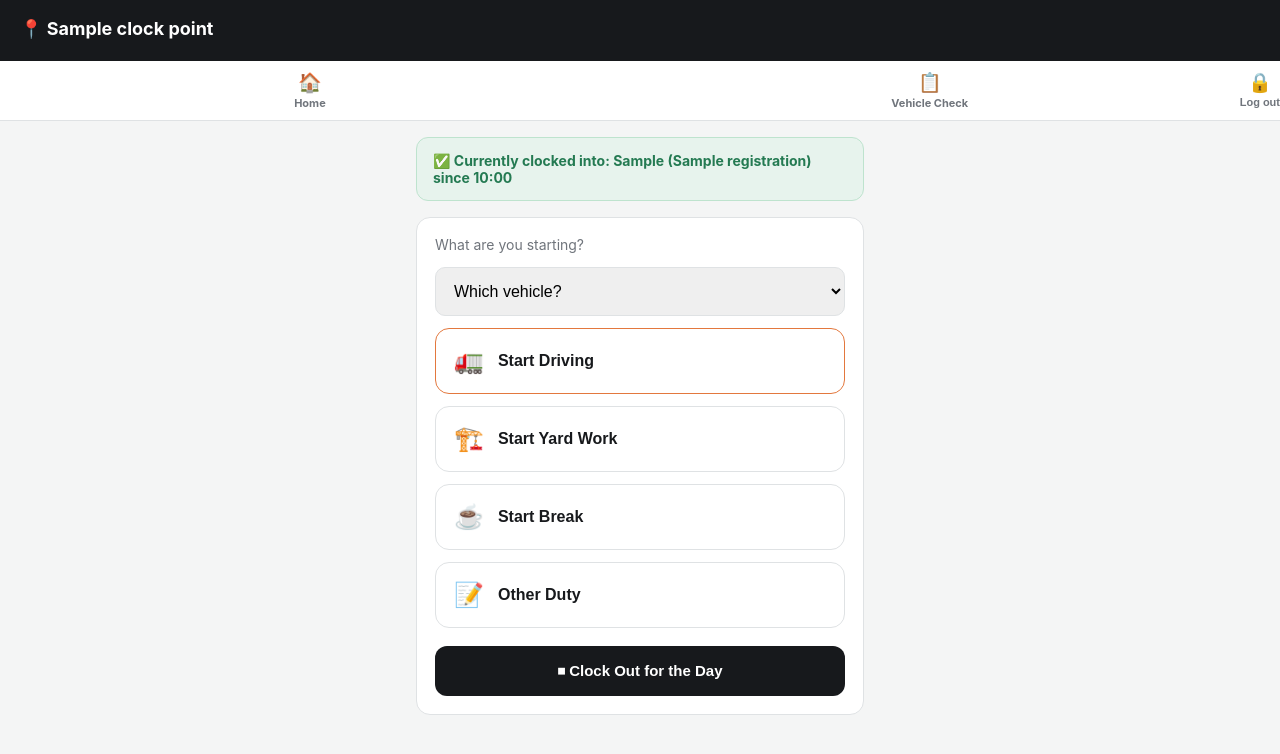
After one commit to EIOPONE/tiger-one-web, a FastAPI app: template app/templates/driver_clock.html in a window 1280 px wide. The commit adds this page. Shown: the top 754 px of the page. Run offline with FastAPI, Linux system fonts and the light colour scheme; the template is opened without the code that fills it: most values are stand-ins (such as "Sample title", 1, 10 or a date in 2020); some libraries are stand-ins or nearby versions.

Commit message:
Clocking In Barcodes

```diff
--- a/app/main.py
+++ b/app/main.py
@@ -2,6 +2,7 @@ from __future__ import annotations
 
 import os
 import asyncio
+import io
 import uuid
 from datetime import date, datetime, timedelta
 from pathlib import Path
@@ -745,6 +746,76 @@ def vehicle_checks_page(request: Request, db: Session = Depends(db_dependency)):
     })
 
 
+# --- clock points + timesheets (office admin) -----------------------------------------------
+
+@app.get("/clock-points", response_class=HTMLResponse)
+def clock_points_page(request: Request, db: Session = Depends(db_dependency)):
+    user = require_office_user(request, db)
+    if isinstance(user, RedirectResponse):
+        return user
+    return templates.TemplateResponse(request, "clock_points.html", {
+        "user": user, "active": "clock-points", "clock_points": crud.list_clock_points(db),
+        "drivers_status": crud.list_all_drivers_time_status(db),
+    })
+
+
+@app.post("/clock-points/new")
+def clock_points_new(request: Request, name: str = Form(...), db: Session = Depends(db_dependency)):
+    user = require_office_user(request, db)
+    if isinstance(user, RedirectResponse):
+        return user
+    crud.create_clock_point(db, name)
+    return RedirectResponse("/clock-points", status_code=303)
+
+
+@app.post("/clock-points/{clock_point_id}/deactivate")
+def clock_points_deactivate(request: Request, clock_point_id: int, db: Session = Depends(db_dependency)):
+    user = require_office_user(request, db)
+    if isinstance(user, RedirectResponse):
+        return user
+    crud.deactivate_clock_point(db, clock_point_id)
+    return RedirectResponse("/clock-points", status_code=303)
+
+
+@app.get("/clock-points/{clock_point_id}/qr.png")
+def clock_points_qr(request: Request, clock_point_id: int, db: Session = Depends(db_dependency)):
+    """The printable QR code — points at /driver/clock/{token}. A driver's
+    phone camera reads this straight into the browser, no app needed."""
+    user = require_office_user(request, db)
+    if isinstance(user, RedirectResponse):
+        return user
+    point = db.get(models.ClockPoint, clock_point_id)
+    if not point:
+        raise HTTPException(status_code=404, detail="Clock point not found")
+    import qrcode
+    clock_url = str(request.base_url).rstrip("/") + f"/driver/clock/{point.token}"
+    img = qrcode.make(clock_url, box_size=10, border=2)
+    buf = io.BytesIO()
+    img.save(buf, format="PNG")
+    return Response(content=buf.getvalue(), media_type="image/png")
+
+
+@app.get("/timesheets", response_class=HTMLResponse)
+def timesheets_page(request: Request, driver_id: str = "", date_from: str = "", date_to: str = "",
+                     db: Session = Depends(db_dependency)):
+    user = require_office_user(request, db)
+    if isinstance(user, RedirectResponse):
+        return user
+    today = date.today()
+    date_from = date_from or (today - timedelta(days=7)).isoformat()
+    date_to = date_to or today.isoformat()
+    drivers = crud.list_drivers(db)
+    entries, summary = [], {}
+    selected_driver_id = int(driver_id) if driver_id else (drivers[0].user_id if drivers else None)
+    if selected_driver_id:
+        entries = crud.time_entries_for_driver(db, selected_driver_id, date_from, date_to)
+        summary = crud.hours_summary(entries)
+    return templates.TemplateResponse(request, "timesheets.html", {
+        "user": user, "active": "timesheets", "drivers": drivers, "selected_driver_id": selected_driver_id,
+        "date_from": date_from, "date_to": date_to, "entries": entries, "summary": summary,
+    })
+
+
 # --- office notifications (delivery completed toast) -----------------------------------------
 
 @app.get("/api/notifications/deliveries-since")
@@ -872,25 +943,29 @@ def xero_disconnect(request: Request, db: Session = Depends(db_dependency)):
 
 
 @app.get("/driver/login", response_class=HTMLResponse)
-def driver_login_page(request: Request, db: Session = Depends(db_dependency)):
+def driver_login_page(request: Request, next: str = "", db: Session = Depends(db_dependency)):
     user = get_user_or_none(request, db)
     if user:
-        return RedirectResponse("/driver" if user.role == "Driver" else "/", status_code=303)
+        safe_next = next if next.startswith("/driver/") else "/driver"
+        return RedirectResponse(safe_next if user.role == "Driver" else "/", status_code=303)
     return templates.TemplateResponse(request, "driver_login.html", {
-        "user": None, "drivers": crud.list_drivers(db),
+        "user": None, "drivers": crud.list_drivers(db), "next": next,
     })
 
 
 @app.post("/driver/login")
 def driver_login_submit(request: Request, username: str = Form(...), pin: str = Form(...),
-                         db: Session = Depends(db_dependency)):
+                         next: str = Form(""), db: Session = Depends(db_dependency)):
     user = crud.authenticate(db, username, pin)
     if not user or user.role != "Driver":
         return templates.TemplateResponse(request, "driver_login.html", {
-            "user": None, "drivers": crud.list_drivers(db), "error": "Incorrect PIN — try again",
+            "user": None, "drivers": crud.list_drivers(db), "error": "Incorrect PIN — try again", "next": next,
         }, status_code=401)
     token = signer.dumps({"user_id": user.user_id})
-    response = RedirectResponse("/driver", status_code=303)
+    # Only ever redirect within our own /driver/... routes — never follow an
+    # arbitrary external "next" value from a URL.
+    destination = next if next.startswith("/driver/") else "/driver"
+    response = RedirectResponse(destination, status_code=303)
     response.set_cookie("session", token, httponly=True, samesite="lax")
     return response
 
@@ -900,10 +975,57 @@ def driver_dashboard(request: Request, db: Session = Depends(db_dependency)):
     user = get_user_or_none(request, db)
     if not user:
         return RedirectResponse("/driver/login", status_code=303)
+    clock_points = crud.list_clock_points(db)
     return templates.TemplateResponse(request, "driver_dashboard.html", {
         "user": user, "jobs": crud.deliveries_for_driver(db, user.user_id),
         "checked_in_today": crud.driver_has_checked_in_today(db, user.user_id),
+        "active_entry": crud.get_active_time_entry(db, user.user_id),
+        "first_clock_point": clock_points[0] if clock_points else None,
     })
+
+
+# --- driver hours: clock in/out via QR scan --------------------------------------------
+
+@app.get("/driver/clock/{token}", response_class=HTMLResponse)
+def driver_clock_page(token: str, request: Request, db: Session = Depends(db_dependency)):
+    user = get_user_or_none(request, db)
+    if not user:
+        # Bounce to login, then straight back to this exact QR link once signed in.
+        return RedirectResponse(f"/driver/login?next=/driver/clock/{token}", status_code=303)
+    point = crud.get_clock_point_by_token(db, token)
+    if not point:
+        raise HTTPException(status_code=404, detail="This clock-in code isn't recognised — check with the office.")
+    return templates.TemplateResponse(request, "driver_clock.html", {
+        "user": user, "clock_point": point, "vehicles": crud.list_vehicles(db),
+        "active_entry": crud.get_active_time_entry(db, user.user_id),
+    })
+
+
+@app.post("/driver/clock/{token}/start")
+def driver_clock_start(
+    token: str, request: Request, activity_type: str = Form(...), vehicle_id: str = Form(""),
+    db: Session = Depends(db_dependency),
+):
+    user = get_user_or_none(request, db)
+    if not user:
+        return RedirectResponse("/driver/login", status_code=303)
+    point = crud.get_clock_point_by_token(db, token)
+    if not point:
+        raise HTTPException(status_code=404, detail="Clock point not found")
+    crud.start_activity(
+        db, user.user_id, activity_type, clock_point_id=point.clock_point_id,
+        vehicle_id=int(vehicle_id) if vehicle_id else None, source="qr_scan",
+    )
+    return RedirectResponse("/driver", status_code=303)
+
+
+@app.post("/driver/clock/{token}/out")
+def driver_clock_out(token: str, request: Request, db: Session = Depends(db_dependency)):
+    user = get_user_or_none(request, db)
+    if not user:
+        return RedirectResponse("/driver/login", status_code=303)
+    crud.clock_out(db, user.user_id)
+    return RedirectResponse("/driver", status_code=303)
 
 
 # --- driver vehicle check (daily walkaround, DVSA-style) ---------------------------------
--- a/app/templates/base.html
+++ b/app/templates/base.html
@@ -110,6 +110,8 @@
       <a href="/vehicles" class="{{ 'active' if active=='vehicles' }}"><span class="dot"></span>Vehicles</a>
       {% if user.role == 'Admin' %}<a href="/staff" class="{{ 'active' if active=='staff' }}"><span class="dot"></span>Staff</a>{% endif %}
       <a href="/vehicle-checks" class="{{ 'active' if active=='vehicle-checks' }}"><span class="dot"></span>Vehicle Checks</a>
+      <a href="/clock-points" class="{{ 'active' if active=='clock-points' }}"><span class="dot"></span>Clock Points</a>
+      <a href="/timesheets" class="{{ 'active' if active=='timesheets' }}"><span class="dot"></span>Timesheets</a>
       <a href="/reports" class="{{ 'active' if active=='reports' }}"><span class="dot"></span>Sales Reports</a>
       <a href="/xero" class="{{ 'active' if active=='xero' }}"><span class="dot"></span>Xero</a>
     </nav>
--- /dev/null
+++ b/app/templates/driver_clock.html
@@ -0,0 +1,77 @@
+<!doctype html>
+<html lang="en">
+<head>
+  <meta charset="utf-8">
+  <meta name="viewport" content="width=device-width, initial-scale=1">
+  <title>Clock in — Tiger One</title>
+  <style>
+    :root { --orange:#E3783E; --orange-dark:#B65321; --ink:#17191C; --line:#DFE2E4; --muted:#70757C; --surface:#F4F5F5; --green:#247A52; }
+    * { box-sizing: border-box; -webkit-tap-highlight-color: transparent; }
+    body { margin: 0; font-family: -apple-system, "Segoe UI", Roboto, sans-serif; background: var(--surface); color: var(--ink); }
+    header { background: var(--ink); color: #fff; padding: 18px 20px; }
+    header h1 { margin: 0; font-size: 18px; }
+    header p { margin: 4px 0 0; color: #cfd2d5; font-size: 14px; }
+    .tabbar { position: sticky; top: 0; z-index: 20; display: flex; background: #fff; border-bottom: 1px solid var(--line); }
+    .tabbar a, .tabbar button { flex: 1; display: flex; flex-direction: column; align-items: center; gap: 2px; padding: 10px 0; text-decoration: none; color: var(--muted); font-size: 11px; font-weight: 700; background: none; border: 0; margin: 0; }
+    .tabbar .icon { font-size: 19px; }
+    main { max-width: 480px; margin: 0 auto; padding: 16px; }
+    .card { background: #fff; border: 1px solid var(--line); border-radius: 14px; padding: 18px; margin-bottom: 16px; }
+    .status { display: flex; align-items: center; gap: 10px; background: #E7F3ED; border: 1px solid #BEE3CE; border-radius: 12px; padding: 14px 16px; margin-bottom: 16px; color: var(--green); font-weight: 700; font-size: 14px; }
+    .activity-btn { display: flex; align-items: center; gap: 14px; width: 100%; padding: 18px; border: 1px solid var(--line); border-radius: 14px; background: #fff; font-size: 16px; font-weight: 700; color: var(--ink); margin-bottom: 12px; }
+    .activity-btn .emoji { font-size: 24px; }
+    .activity-btn.driving { border-color: var(--orange); }
+    select { width: 100%; padding: 14px; border: 1px solid var(--line); border-radius: 10px; font-size: 16px; margin-bottom: 12px; }
+    .clockout-btn { width: 100%; padding: 16px; border: 0; border-radius: 12px; background: var(--ink); color: #fff; font-size: 15px; font-weight: 700; margin-top: 6px; }
+  </style>
+</head>
+<body>
+  <header>
+    <h1>📍 {{ clock_point.name }}</h1>
+    <p>{{ user.full_name }}</p>
+  </header>
+  <nav class="tabbar">
+    <a href="/driver"><span class="icon">🏠</span>Home</a>
+    <a href="/driver/vehicle-check"><span class="icon">📋</span>Vehicle Check</a>
+    <form method="post" action="/web-logout"><button type="submit"><span class="icon">🔒</span>Log out</button></form>
+  </nav>
+  <main>
+    {% if active_entry %}
+    <div class="status">✅ Currently clocked into: {{ active_entry.activity_type }}{% if active_entry.vehicle %} ({{ active_entry.vehicle.registration }}){% endif %} since {{ active_entry.started_at.strftime('%H:%M') }}</div>
+    {% endif %}
+
+    <div class="card">
+      <p style="margin:0 0 14px;color:var(--muted);font-size:14px;">What are you starting?</p>
+
+      <form method="post" action="/driver/clock/{{ clock_point.token }}/start">
+        <input type="hidden" name="activity_type" value="Driving">
+        <select name="vehicle_id" required>
+          <option value="" disabled selected>Which vehicle?</option>
+          {% for v in vehicles %}<option value="{{ v.vehicle_id }}">{{ v.registration }}{% if v.description %} — {{ v.description }}{% endif %}</option>{% endfor %}
+        </select>
+        <button class="activity-btn driving" type="submit"><span class="emoji">🚛</span>Start Driving</button>
+      </form>
+
+      <form method="post" action="/driver/clock/{{ clock_point.token }}/start">
+        <input type="hidden" name="activity_type" value="Yard Work">
+        <button class="activity-btn" type="submit"><span class="emoji">🏗️</span>Start Yard Work</button>
+      </form>
+
+      <form method="post" action="/driver/clock/{{ clock_point.token }}/start">
+        <input type="hidden" name="activity_type" value="Break">
+        <button class="activity-btn" type="submit"><span class="emoji">☕</span>Start Break</button>
+      </form>
+
+      <form method="post" action="/driver/clock/{{ clock_point.token }}/start">
+        <input type="hidden" name="activity_type" value="Other">
+        <button class="activity-btn" type="submit"><span class="emoji">📝</span>Other Duty</button>
+      </form>
+
+      {% if active_entry %}
+      <form method="post" action="/driver/clock/{{ clock_point.token }}/out">
+        <button class="clockout-btn" type="submit">⏹ Clock Out for the Day</button>
+      </form>
+      {% endif %}
+    </div>
+  </main>
+</body>
+</html>
--- a/app/templates/driver_login.html
+++ b/app/templates/driver_login.html
@@ -68,6 +68,7 @@
     <form id="login-form" method="post" action="/driver/login" style="display:none;">
       <input type="hidden" name="username" id="f-username">
       <input type="hidden" name="pin" id="f-pin">
+      <input type="hidden" name="next" value="{{ next }}">
     </form>
   </main>
 
--- a/requirements.txt
+++ b/requirements.txt
@@ -8,6 +8,7 @@ itsdangerous==2.2.0
 jinja2==3.1.4
 reportlab==4.4.10
 staticmap==0.5.7
+qrcode==8.2
 requests==2.33.1
 pytest==8.3.2
 
```
Also changed, not shown: app/crud.py (+109 -0 lines), app/models.py (+45 -0 lines), app/templates/clock_points.html (added, +61 -0 lines), app/templates/driver_dashboard.html (+10 -0 lines), app/templates/timesheets.html (added, +58 -0 lines), tests/test_driver_hours.py (added, +114 -0 lines), README.md.
